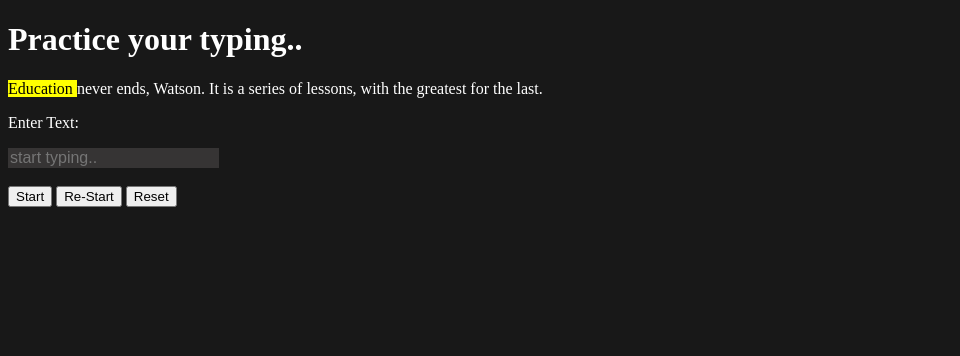
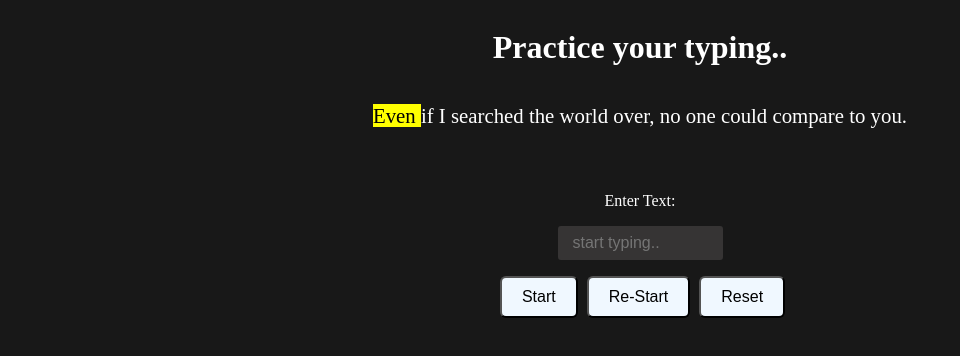
Before and after one commit to pantharshit007/Js-mini-Projects, a plain HTML site: page typing_speed/index.html in a window 1280 px wide. Both pictures are taken after a click on the button "Start". Shown: the whole page, without its empty margins (0-960 px from the left). Drawn offline with Linux system fonts and the light colour scheme.

Commit message:
final commit

```diff
--- a/typing_speed/index.html
+++ b/typing_speed/index.html
@@ -4,10 +4,11 @@
     <meta charset="UTF-8">
     <meta name="viewport" content="width=device-width, initial-scale=1.0">
     <link rel="stylesheet" href="style.css">
-    <script defer src="scipt.js"></script>
+    <script defer src="script.js"></script>
     <title>Document</title>
 </head>
 <body>
+    <div class="container">
 
         <h1>Practice your typing..</h1>
 
@@ -16,14 +17,17 @@
 
         <p id="text">Enter Text:</p>
         <input type="text" placeholder="start typing.." id="inputElement" oninput="typedWordUpdate()" disabled>
-    </div>
-    <br> <br>
 
+        <div class="btn">
             <button type="button" onclick="startTyping()">Start</button>
 
             <button type="button" onclick="restartTyping()">Re-Start</button>
 
             <button type="button" onclick="resetTyping()">Reset</button>
+        </div>
+
+
+    </div>
 
 
 </body>
--- a/typing_speed/scipt.js
+++ /dev/null
@@ -1,126 +0,0 @@
-//remember to replace para here
-const para = [
-    'When you have eliminated the impossible, whatever remains, however improbable, must be the truth.',
-    'There is nothing more deceptive than an obvious fact.',
-    'I ought to know by this time that when a fact appears to be opposed to a long train of deductions it invariably proves to be capable of bearing some other interpretation.',
-    'I never make exceptions. An exception disproves the rule.',
-    'What one man can invent another can discover.',
-    'Nothing clears up a case so much as stating it to another person.',
-    'Education never ends, Watson. It is a series of lessons, with the greatest for the last.',
-];
-
-const inputElement = document.getElementById("inputElement");
-
-const quoteElement = document.getElementById('quote');
-
-const messageElement = document.getElementById('message')
-
-// array to store individual words
-let words = [];
-// current word index
-let wordIndex = 0;
-//starting time to calculate time taken
-let startTime = Date.now();
-
-function startTyping() {
-    inputElement.removeAttribute("disabled");
-
-    const quoteIndex = Math.floor(Math.random() * para.length);
-	const quote = para[quoteIndex];
-
-    //spliting the words of para and accessing them using .innerText
-    words = quote.split(' ');
-    wordIndex = 0;
-
-    // in order to highlight indivdual words
-    const spanWords = words.map(function (word) {
-        //i wasted my 3 damn hours on gpt and vs just to resolve a error where queryElement.childnodes was also considering space as node and what was the solution just adding a space here
-        return `<span>${word} </span>`
-    })
-    // joining new span added words together
-    quoteElement.innerHTML = spanWords.join('')
-    //highlighting the first word here
-    quoteElement.childNodes[0].className = 'highlight';
-    messageElement.innerText='';
-
-    //////// INPUT BOX \\\\\\
-    // clear any existing text
-    inputElement.value = '';
-    //focusing on input box
-    inputElement.focus();
-
-    //starting the timer
-    startTime = new Date().getTime();
-  }
-
-  function typedWordUpdate() {
-    // highlighted word user is on
-    const highlightedWord = words[wordIndex];
-    // typed word by user
-    const typedWord = inputElement.value;
-
-    //reached final word of para
-    if (typedWord === highlightedWord && wordIndex === words.length - 1) {
-        const elapsedTime = (new Date().getTime()) - startTime;
-        // Congratulation Message
-const message = `CONGRATS! You finished in <span id= "mess">${(elapsedTime / 1000).toFixed(2)} sec</span>`;
-messageElement.innerHTML = message;
-
-
-        messageElement.innerHTML = message;
-
-    }
-    // if user typed correct word in input box
-    else if(typedWord.endsWith(' ') && typedWord.trim() === highlightedWord) {
-        // clearing the input box
-        inputElement.value = '';
-        //moving onto the next word
-        wordIndex++;
-        highlightCurrentWord(highlightedWord);
-
-    }
-    // currently writing correct
-    else if (highlightedWord.startsWith(typedWord)) {
-        // User is typing the current word correctly
-        inputElement.classList.remove('error', 'missSpell');
-        inputElement.classList.add('goodGoing');
-    } else {
-        // User made an error
-        inputElement.classList.remove('goodGoing');
-        if (typedWord.length > highlightedWord.length || highlightedWord === typedWord) {
-            inputElement.classList.add('error');
-        }
-        //or misspelled
-        else {
-            inputElement.classList.add('missSpell');
-        }
-    }
-  }
-
-  function resetTyping(){
-    inputElement.value = '';
-    inputElement.className = '';
-    inputElement.setAttribute("disabled", true);
-    messageElement.innerHTML='';
-    //reseting the className for all the eleme
-    for (wordClass of quoteElement.childNodes){
-        // wordClass.removeChild('highlight');
-        wordClass.className = "";
-    }
-  }
-
-  function restartTyping(){
-    inputElement.className='';
-    startTyping();
-  }
-
-// Highlight the current word
-function highlightCurrentWord() {
-    // reset the class name for all elements in quote
-	for (const wordElement of quoteElement.childNodes) {
-		wordElement.className = '';
-	}
-
-    quoteElement.childNodes[wordIndex].className = 'highlight';
-
-}
--- /dev/null
+++ b/typing_speed/script.js
@@ -0,0 +1,139 @@
+// remember to replace para here
+const para = [
+    'Human strength lies in the ability to change yourself.',
+    'There is nothing more deceptive than an obvious fact.',
+    'Fear is not evil. It tells you what weakness is. And once you know your weakness, you can become stronger as well as kinder.',
+    "If you don't take risks, you can't create a future.",
+    "If you don't share someone's pain, you can never understand them.",
+    'Knowing what it feels like to be in pain, is exactly why we try to be kind to others.',
+    "Everything has a beginning and an end. Life is just a cycle of starts and stops. There are ends we don't desire, but they're inevitable, we have to face them. It's what being human is all about.",
+    "You need to accept the fact that you're not the best and have all the will to strive to be better than anyone you face.",
+    "People who can't throw something important away can never hope to change anything.",
+    "Even if I searched the world over, no one could compare to you.",
+    "Love is like a mirror that reflects your bad side. Especially when it's unrequited, you get envious, jealous, prejudiced, and resentful. You have to face all sorts of emotions, but there's no reason to find that shameful.",
+];
+
+const inputElement = document.getElementById("inputElement");
+const quoteElement = document.getElementById('quote');
+const messageElement = document.getElementById('message');
+
+// array to store individual words
+let words = [];
+// current word index
+let wordIndex = 0;
+// starting time to calculate time taken
+let startTime = Date.now();
+
+function startTyping() {
+    inputElement.removeAttribute("disabled");
+
+    const quoteIndex = Math.floor(Math.random() * para.length);
+    const quote = para[quoteIndex];
+
+    // splitting the words of para and accessing them using .innerText
+    words = quote.split(' ');
+    wordIndex = 0;
+
+    // in order to highlight individual words
+    const spanWords = words.map(function (word) {
+        // i wasted my 3 damn hours on gpt and vs just to resolve an error where queryElement.childnodes was also considering space as node and what was the solution just adding a space here
+        return `<span>${word} </span>`
+    })
+    // joining new span added words together
+    quoteElement.innerHTML = spanWords.join('')
+    // highlighting the first word here
+    quoteElement.childNodes[0].className = 'highlight';
+    messageElement.innerText = '';
+
+    // INPUT BOX
+    // clear any existing text
+    inputElement.value = '';
+    // focusing on input box
+    inputElement.focus();
+
+    // starting the timer
+    startTime = new Date().getTime();
+}
+
+function typedWordUpdate() {
+    // highlighted word user is on
+    const highlightedWord = words[wordIndex];
+    // typed word by user
+    const typedWord = inputElement.value;
+
+    // Reached final word of para
+    if (typedWord === highlightedWord && wordIndex === words.length - 1) {
+        const elapsedTime = new Date().getTime() - startTime;
+
+        // Calculate time in seconds
+        const timeInSeconds = elapsedTime / 1000;
+
+        // Convert to minutes if greater than 60 seconds
+        const timeDisplay = (timeInSeconds > 60) ?
+            `${(timeInSeconds / 60).toFixed(2)} min` :
+            `${timeInSeconds.toFixed(2)} sec`;
+
+        // Congratulation Message
+        const message = `CONGRATS! You finished in <span id="mess">${timeDisplay}</span>`;
+        messageElement.innerHTML = message;
+
+        inputElement.value = '';
+        inputElement.className = '';
+        inputElement.setAttribute("disabled", true);
+    }
+
+    // if user typed correct word in input box
+    else if (typedWord.endsWith(' ') && typedWord.trim() === highlightedWord) {
+        // clearing the input box
+        inputElement.value = '';
+        // moving onto the next word
+        wordIndex++;
+        highlightCurrentWord(highlightedWord);
+    }
+    // currently writing correct
+    else if (highlightedWord.startsWith(typedWord)) {
+        // User is typing the current word correctly
+        inputElement.classList.remove('error', 'missSpell');
+        inputElement.classList.add('goodGoing');
+    } else {
+        // User made an error
+        inputElement.classList.remove('goodGoing');
+        if (typedWord.length > highlightedWord.length || highlightedWord === typedWord) {
+            inputElement.classList.add('error');
+        }
+        // or misspelled
+        else {
+            inputElement.classList.add('missSpell');
+        }
+    }
+}
+
+function resetTyping() {
+    inputElement.value = '';
+    inputElement.className = '';
+    inputElement.setAttribute("disabled", true);
+    messageElement.innerHTML = '';
+    quoteElement.innerHTML = '';
+
+    // resetting the className for all the eleme
+    for (wordClass of quoteElement.childNodes) {
+        // wordClass.removeChild('highlight');
+        wordClass.className = "";
+    }
+
+}
+
+function restartTyping() {
+    inputElement.className = '';
+    startTyping();
+}
+
+// Highlight the current word
+function highlightCurrentWord() {
+    // reset the class name for all elements in quote
+    for (const wordElement of quoteElement.childNodes) {
+        wordElement.className = '';
+    }
+
+    quoteElement.childNodes[wordIndex].className = 'highlight';
+}
--- a/typing_speed/style.css
+++ b/typing_speed/style.css
@@ -37,4 +37,36 @@ span.highlight{
     resize: none;
     outline: none;
     font-size: 1rem;
+    border-radius: 3px;
+    padding: 8px 10px;
+    padding-left: 15px;
+    width: 140px;
     }
+
+  button{
+    padding: 10px 20px;
+    margin-left: 5px;
+    font-size: 1rem;
+    background-color: aliceblue;
+    border-radius: 6px;
+  }
+
+  .btn{
+    margin-top: 1rem;
+  }
+
+  .container{
+    width:100%;
+    display: flex;
+    flex-direction: column;
+    justify-content: center;
+    align-items: center;
+  }
+
+  span{
+    font-size: 1.3rem;
+  }
+  p{
+    width: 50%;
+    text-align: center;
+  }
```
Also changed, not shown: 1 other file. Lines whose indentation alone changed are shown as unchanged.
